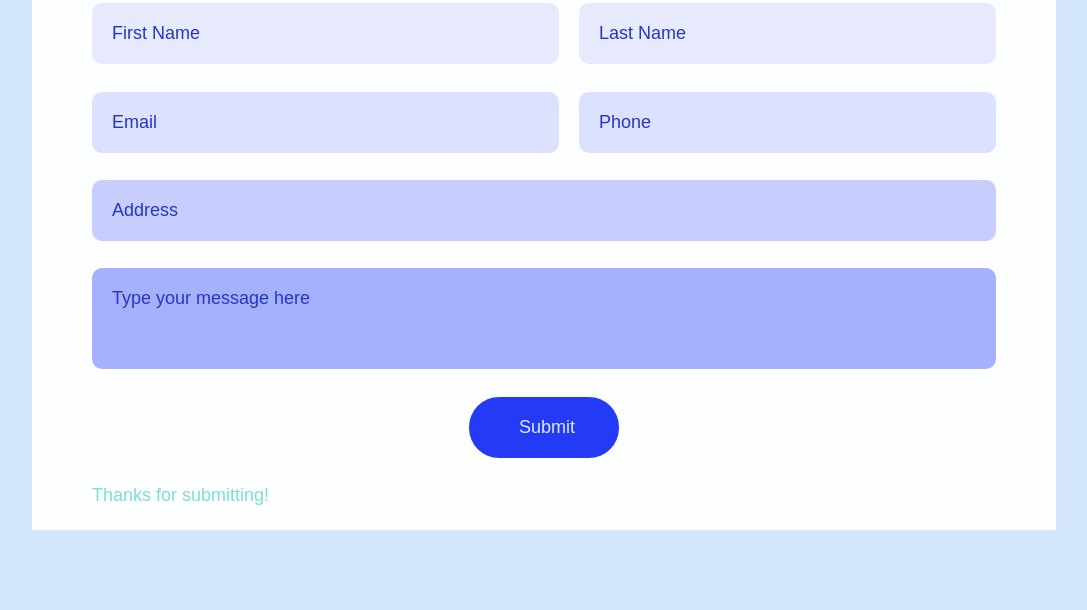
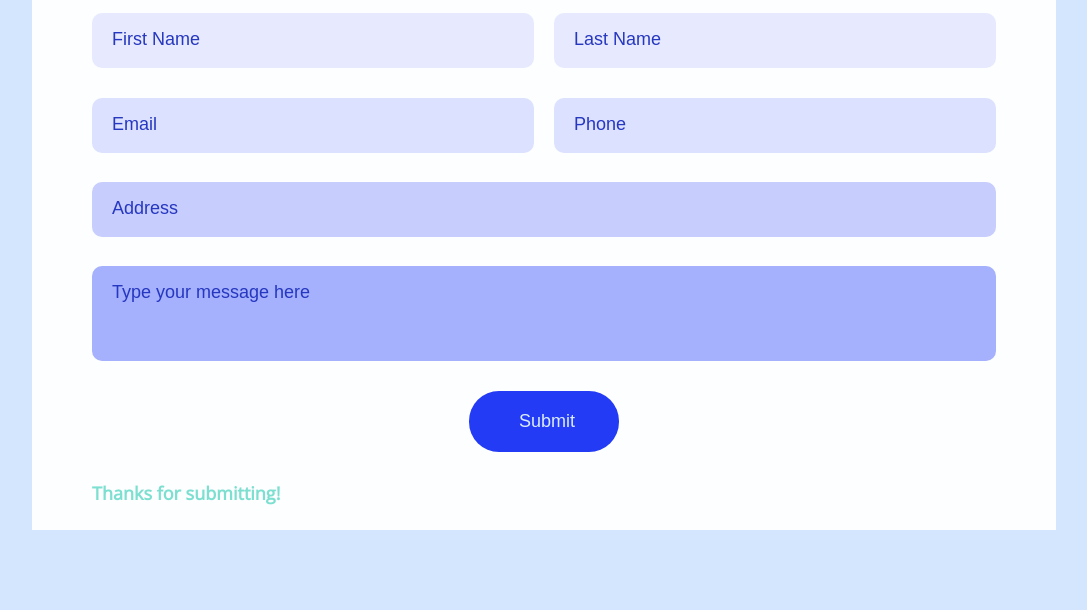
Before and after one commit to IevaBa/BitTest-SubmitFormDesign, a plain HTML site: page index.html in a window 1280 px wide. Shown: the part 190-800 px from the top of the page, without its empty margins (96-1183 px from the left). Drawn offline with nearby package versions, Linux system fonts and the light colour scheme.

Commit message:
visual design changed to functional form

```diff
--- a/index.html
+++ b/index.html
@@ -11,13 +11,15 @@
   <body>
     <main class="main">
       <header class="header"><h1>Get In Touch</h1></header>
-      <div class="name first">First Name</div>
-      <div class="name last">Last Name</div>
-      <div class="email">Email</div>
-      <div class="phone">Phone</div>
-      <div class="address">Address</div>
-      <div class="message">Type your message here</div>
-      <div class="submit">Submit</div>
+      <input type="firstname" placeholder="First Name" name="First Name" class="name first"></input>
+            <input type="lastname" placeholder="Last Name" name="Last Name" class="name last" ></input>
+       <input type="email" placeholder="Email" name="Email" class="email"></input>
+            <input type="phone" placeholder="Phone" name="Phone"
+            class="phone"></input>
+      <input type="address" placeholder="Address" name="Address" class="address"></input>
+          </div>
+      <input type="message" placeholder="Type your message here " name="Message" class="message"></input>
+      <input type="submit" value="Submit" class="submit"></input>
       <div class="submit_message">Thanks for submitting!</div>
     </main>
   </body>
--- a/style.css
+++ b/style.css
@@ -1,3 +1,4 @@
+@import url("https://fonts.googleapis.com/css2?family=Open+Sans:wght@300&display=swap");
 * {
   margin: 0rem;
   padding: 0;
@@ -14,7 +15,7 @@ body {
   height: 100vh;
   position: relative;
   font-size: 1.8rem;
-  font-family: Arial, Helvetica, sans-serif;
+  font-family: "Open Sans", sans-serif;
 }
 body:before {
   content: "";
@@ -32,7 +33,6 @@ body:before {
   width: 80vw;
   height: 80vh;
   position: relative;
-  color: #2637c0;
   gap: 2rem;
   padding: 2rem 6rem;
   align-items: center;
@@ -52,8 +52,16 @@ body:before {
   grid-column: 1 / span2;
 }
 h1 {
-  font-weight: lighter;
   margin-top: 2rem;
+  color: #2637c0;
+}
+input {
+  border: none;
+}
+::placeholder {
+  color: #2637c0;
+  font-size: 1.8rem;
+  font-family: Arial, Helvetica, sans-serif;
 }
 .name,
 .email,
@@ -91,7 +99,10 @@ h1 {
   padding: 2rem 5rem;
   width: 15rem;
   justify-self: center;
+  font-size: 1.8rem;
+  font-family: Arial, Helvetica, sans-serif;
 }
 .submit_message {
   color: #7cdfd0;
+  font-weight: bolder;
 }
```
